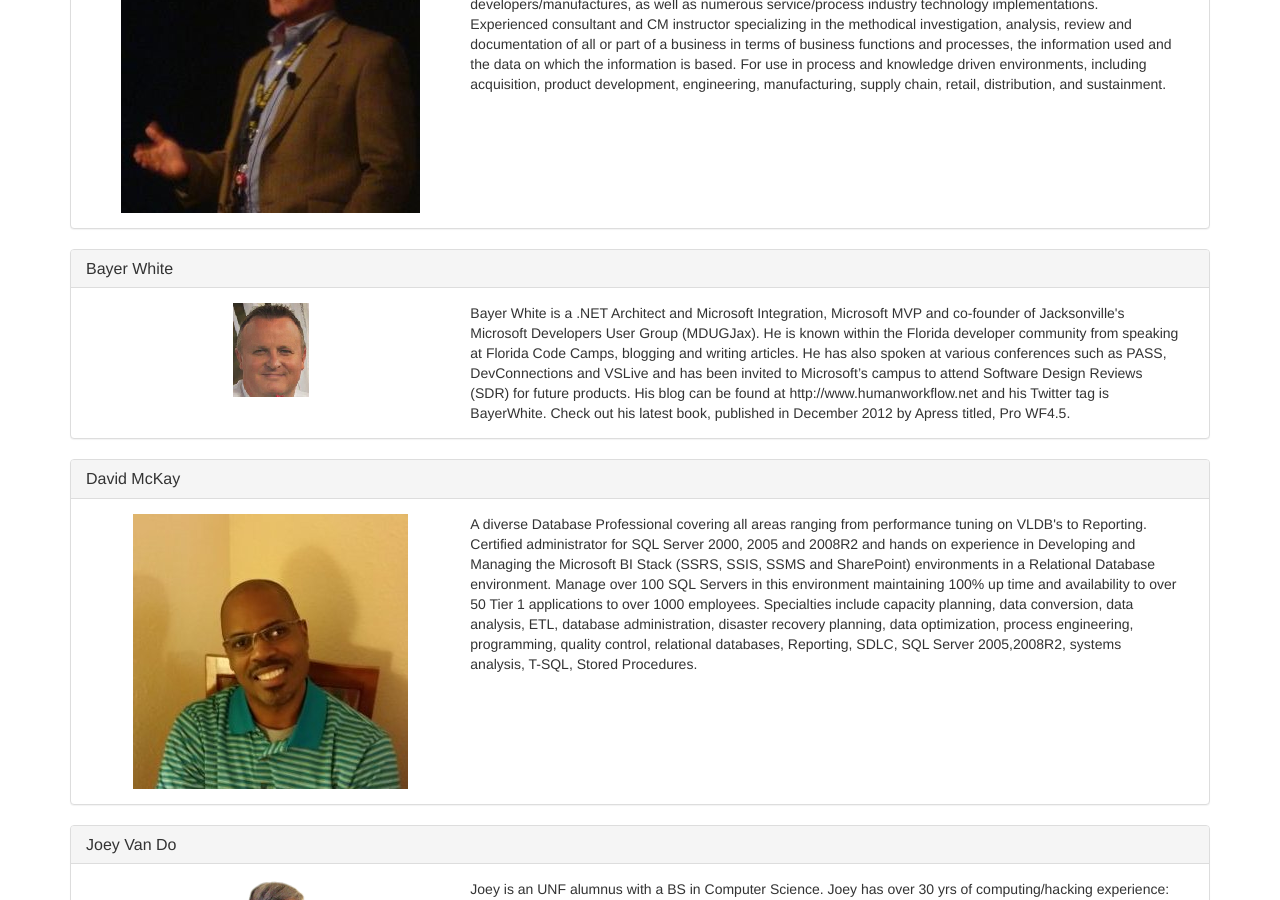
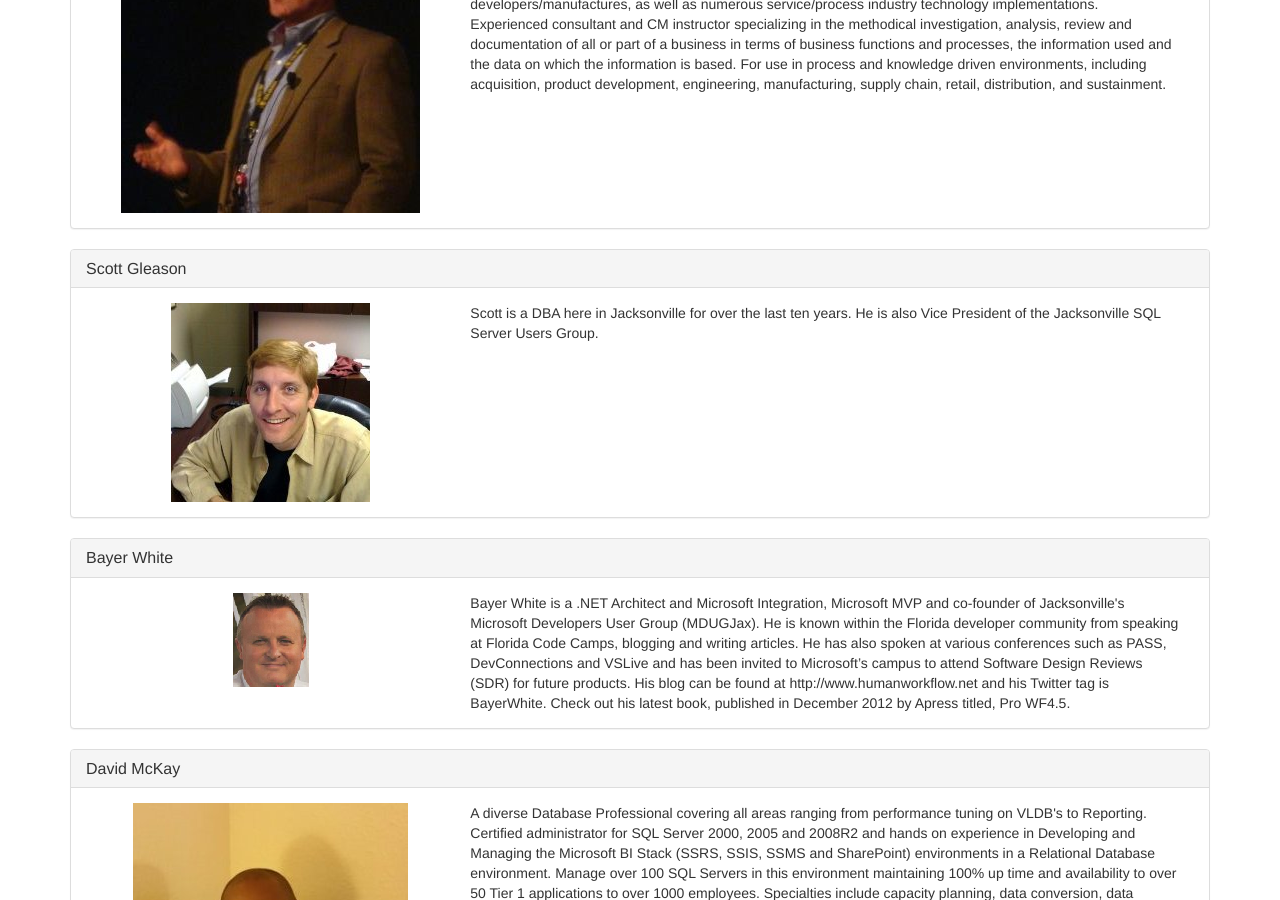
Before and after one commit to tk811/ConfernceApp, a Jekyll site: the page built from speakers/index.html, in a window 1280 px wide and 900 px high, scrolled down 1948 px. Built offline with Jekyll 4.4.1, drawn with Linux system fonts in a browser that asks for light colours; nearby versions of some CDN libraries.

Commit message:
Adding Scott Gleason

```diff
--- a/_data/speakers.json
+++ b/_data/speakers.json
@@ -28,6 +28,11 @@
 		"name": "Larry Gurule",
 		"image": "Larry.Gurule.I-Infusion.jpg",
 		"description": "Larry is the President of i-infusion, Inc and Chairperson, Florida Section SAE International. He has Decades of Configuration Management experience on hundreds of government and commercial projects including the DoD, tier 1 and sub tier aerospace/defense suppliers, electronic developers/manufactures, medical developers/manufactures, automotive developers/manufactures, and industrial equipment developers/manufactures, as well as numerous service/process industry technology implementations. Experienced consultant and CM instructor specializing in the methodical investigation, analysis, review and documentation of all or part of a business in terms of business functions and processes, the information used and the data on which the information is based. For use in process and knowledge driven environments, including acquisition, product development, engineering, manufacturing, supply chain, retail, distribution, and sustainment."
+	},
+	{
+		"name": "Scott Gleason",
+		"image": "scott.gleason.jpg",
+		"description": "Scott is a DBA here in Jacksonville for over the last ten years. He is also Vice President of the Jacksonville SQL Server Users Group."
 	},
 	{
 		"name": "Bayer White",
```
Also changed, not shown: images/scott.gleason.jpg (added).
